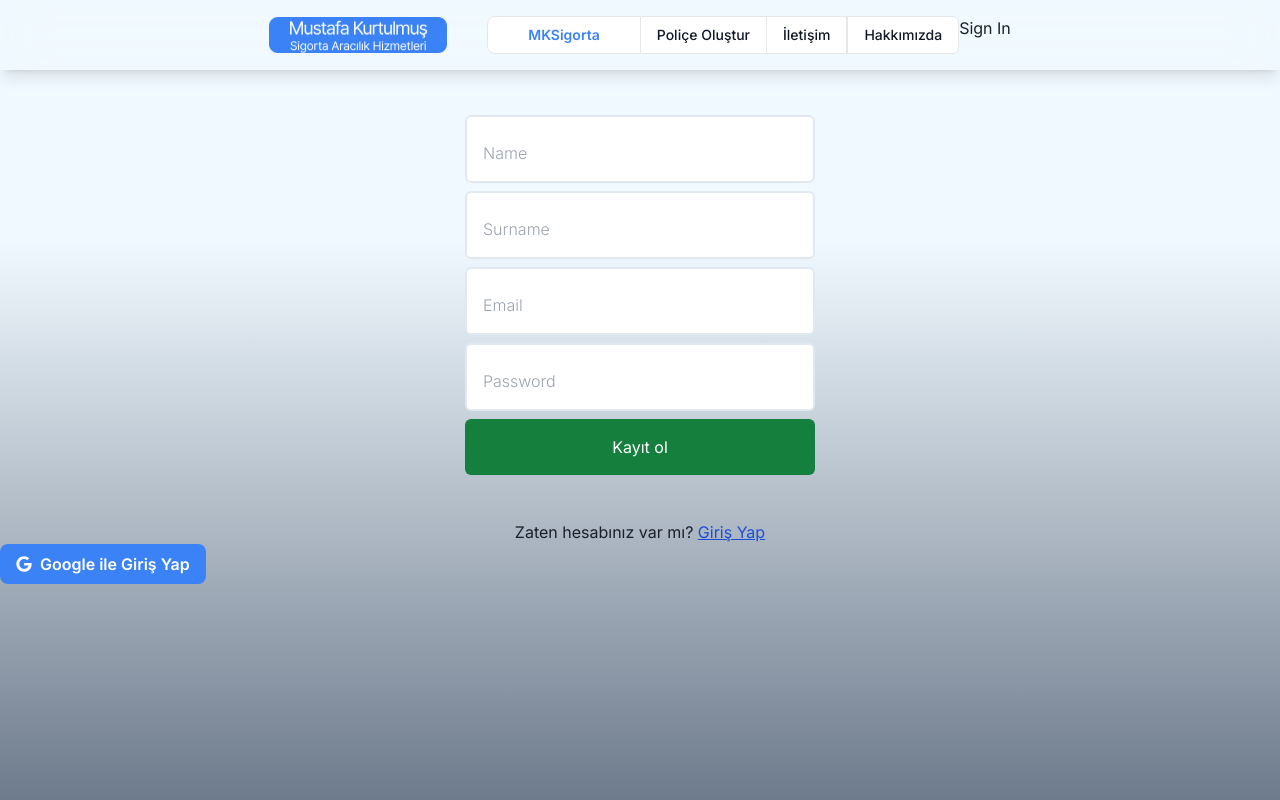
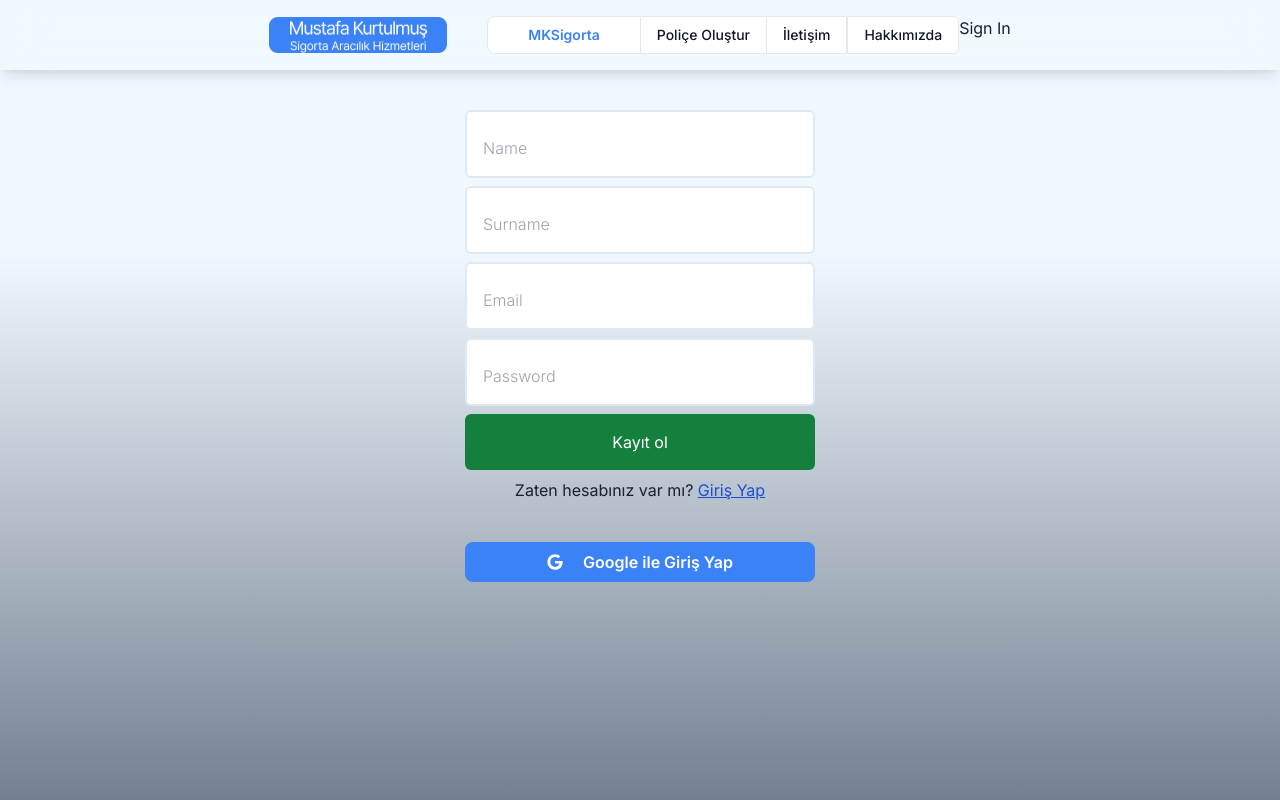
Before and after one commit to bedirhan-1/picasso, a Next.js app: page /register in a window 1280 px wide. Shown: the top 800 px of the page. Built offline with nearby package versions, Linux system fonts and the light colour scheme.

Commit message:
feat: try to sign up with google

```diff
--- a/app/(components)/SliderMain.tsx
+++ b/app/(components)/SliderMain.tsx
@@ -57,7 +57,7 @@ export default function SliderMain({ content }: CarouselProps) {
               <img
                 src={image.src}
                 alt={image.alt}
-                className='h-[800px] object-cover'
+                className='h-[40rem] object-cover rounded-3xl'
               />
               {currentImage && <BasicCard {...basicCardProps} />}
             </div>
--- a/app/(components)/cards/WarningCard.tsx
+++ b/app/(components)/cards/WarningCard.tsx
@@ -7,6 +7,7 @@ interface WarningCardProps {
     iconColor: string;
     className?: string;
 }
+
 
 const WarningCard: React.FC<WarningCardProps> = ({ title, description, icon, iconColor, className }) => {
     return (
--- a/app/layout.tsx
+++ b/app/layout.tsx
@@ -13,13 +13,15 @@ export default async function RootLayout({ children }: { children: React.ReactNo
 
   return (
     <html lang='en'>
+      <head>
+        <title>MKSigorta</title>
+      </head>
       <body className={inter.className} style={{
         backgroundImage: "linear-gradient(to top, #475569 20%, #f0f9ff 80%)",
       }}>
         <Chakra>
           <Navbar />
           <div className='min-h-[750px]'>
-
             {children}
           </div>
           <Footer />
--- a/app/login/page.tsx
+++ b/app/login/page.tsx
@@ -42,8 +42,8 @@ export default function page() {
     router.push("/");
   }
   return (
-    <form onSubmit={onSubmit} className='text-center'>
-      <div className='flex flex-col justify-center h-[450px] w-[350px] mx-auto gap-2'>
+    <form onSubmit={onSubmit} className='text-center mt-10'>
+      <div className='flex flex-col justify-center w-[350px] mx-auto gap-2'>
         <Input
           placeholder='Email'
           id='email'
--- a/app/register/page.tsx
+++ b/app/register/page.tsx
@@ -6,6 +6,7 @@ import axios from "axios";
 import { useRouter } from "next/navigation";
 import Link from "next/link";
 import { FaGoogle } from "react-icons/fa";
+import { signIn } from "next-auth/react";
 
 interface InitialStateProps {
   name: string;
@@ -48,8 +49,8 @@ export default function page() {
   }
 
   return (
-    <form onSubmit={onSubmit} className='text-center'>
-      <div className='flex flex-col justify-center h-[450px] w-[350px] mx-auto gap-2'>
+    <form onSubmit={onSubmit} className='text-center mt-10'>
+      <div className='flex flex-col justify-center w-[350px] mx-auto gap-2'>
         <>
           <Input
             placeholder='Name'
@@ -90,9 +91,6 @@ export default function page() {
         >
           Kayıt ol
         </button>
-      </div>
-
-      <div>
         <div>
           Zaten hesabınız var mı?{" "}
           <Link href='/login' className='text-blue-700 underline'>
@@ -100,14 +98,17 @@ export default function page() {
           </Link>
           {/* Google register */}
           <button
-
-            className="bg-blue-500 hover:bg-blue-600 text-white font-semibold py-2 px-4 rounded-lg flex items-center"
+            onClick={() => {
+              signIn("google");
+            }}
+            className="bg-blue-500 hover:bg-blue-600 text-white font-semibold py-2 px-4 rounded-lg flex text-center w-full justify-center items-center mt-10"
           >
-            <FaGoogle className="mr-2" />
+            <FaGoogle className="mr-5" />
             Google ile Giriş Yap
           </button>
         </div>
       </div>
-    </form>
+
+    </form >
   );
 }
--- a/next.config.js
+++ b/next.config.js
@@ -1,4 +1,10 @@
 /** @type {import('next').NextConfig} */
-const nextConfig = {};
+const nextConfig = {
+  reactStrictMode: true,
+  env: {
+    GOOGLE_CLIENT_ID: process.env.GOOGLE_CLIENT_ID,
+    GOOGLE_CLIENT_SECRET: process.env.GOOGLE_CLIENT_SECRET,
+  },
+};
 
 module.exports = nextConfig;
```
Also changed, not shown: 1 other file (tests, documents, lock files or other folders).
